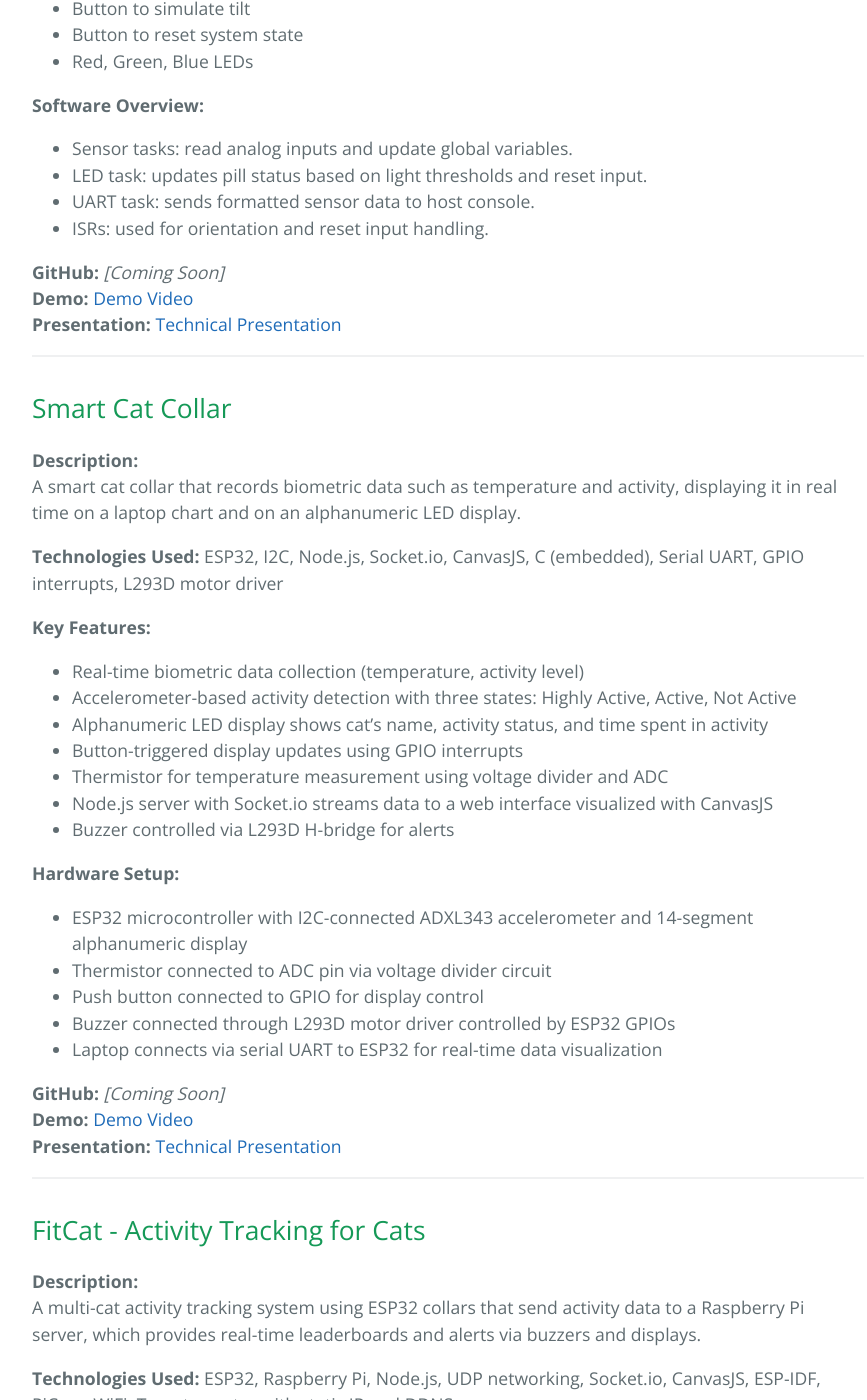
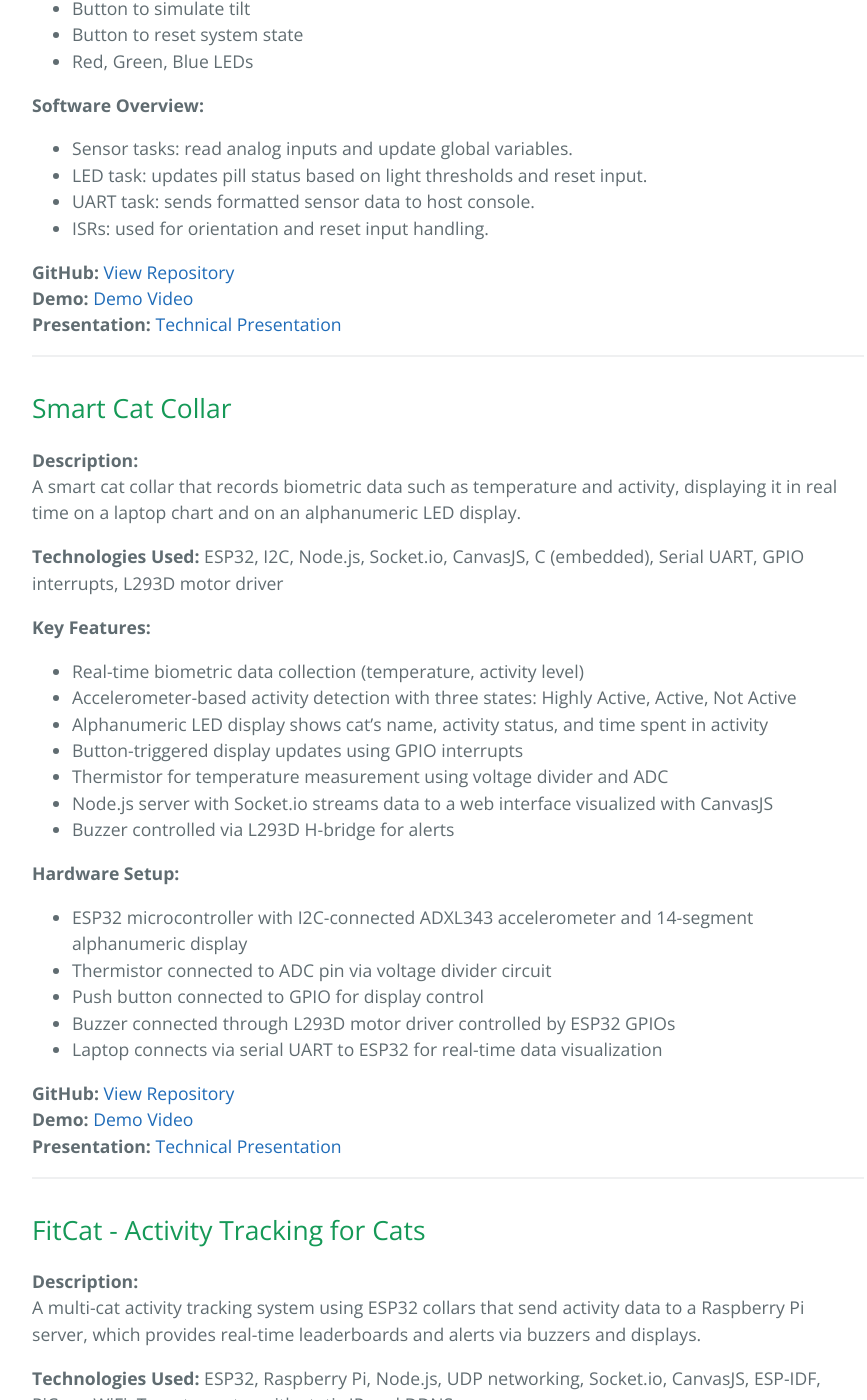
Before and after one commit to cpalencica/cpalencica.github.io, a Jekyll site: the page built from projects/embedded/index.md, in a window 1280 px wide and 1400 px high, scrolled down 2700 px. Shown: the whole window, without its empty margins (192-1059 px from the left). Built offline with Jekyll 4.4.1, drawn with Linux system fonts in a browser that asks for light colours; a style sheet for code colours, icons or effects is not loaded; the repository's description, which GitHub fills in, is left out; some of the changed text lies outside the part shown.

Commit message:
added github links

```diff
--- a/projects/embedded/index.md
+++ b/projects/embedded/index.md
@@ -93,7 +93,7 @@ The Smart Pill is an embedded system designed to monitor temperature, light, bat
 - UART task: sends formatted sensor data to host console.
 - ISRs: used for orientation and reset input handling.
 
-**GitHub:** *[Coming Soon]*
+**GitHub:** [View Repository](https://github.com/cpalencica/SmartPill)
 **Demo:** [Demo Video](https://drive.google.com/file/d/1Q0cmgKvMJzyynExxrp9cXvPJPhaWtwVe/view?usp=drive_link)
 **Presentation:** [Technical Presentation](https://drive.google.com/file/d/1WAg6dNmaZUGKDJ7yxstegLMrAWHKJhu-/view?usp=sharing)
 
@@ -125,7 +125,7 @@ A smart cat collar that records biometric data such as temperature and activity,
 - Buzzer connected through L293D motor driver controlled by ESP32 GPIOs
 - Laptop connects via serial UART to ESP32 for real-time data visualization
 
-**GitHub:** *[Coming Soon]*
+**GitHub:** [View Repository](https://github.com/cpalencica/SmartCatCollar)
 **Demo:** [Demo Video](https://drive.google.com/file/d/1fDqN_OaTaeUsbGNRtM6CE7A8nKshv5VA/view?usp=sharing)
 **Presentation:** [Technical Presentation](https://drive.google.com/file/d/1aFpp11RI6BVutXHhoSuAp_-T2tGB8Q2R/view?usp=drive_link)
 
@@ -153,7 +153,7 @@ A multi-cat activity tracking system using ESP32 collars that send activity data
 - Router configured with SSID "Group_5" and password "smartsys," with static IP assignments and DDNS
 - Laptop accesses the web dashboard and PiCam feed via network
 
-**GitHub:** *[Coming Soon]*
+**GitHub:** [View Repository](https://github.com/cpalencica/CatTracker)
 **Demo:** [Demo Video](https://drive.google.com/file/d/1SprtTMUCdMtvfq51NJBhopZzlKO2zs8R/view)
 **Presentation:** [Technical Presentation](https://drive.google.com/file/d/1j2x-MTZJ48Ol8Pv8gB4jjld8CJDgwwId/view?usp=drive_link)
 
@@ -182,7 +182,7 @@ Implemented a network of ESP32 fobs that form a P2P UDP mesh and elect a leader
 - Leader indication LEDs (red/green)
 - Raspberry Pi running Node.js server connected via WiFi
 
-**GitHub:** *[Coming Soon]*
+**GitHub:** [View Repository](https://github.com/cpalencica/SecureVoting)
 **Demo:** [Demo Video](https://youtu.be/a0FYwbCRWlc)
 **Presentation:** [Technical Presentation](https://drive.google.com/file/d/11lCbSxFivGwoJSjbmf-UDrhI10iJ07x3/view?usp=drive_link)
 
@@ -211,7 +211,7 @@ Built a simple wheeled robot capable of navigating an indoor course defined by w
 - Motors driven via H-bridge with PWM and GPIO control
 - Optitrack system for precise indoor position and orientation tracking
 
-**GitHub:** *[Coming Soon]*
+**GitHub:** [View Repository](https://github.com/cpalencica/SelfDrivingRobot)
 **Demo:** [Demo Video](https://drive.google.com/file/d/1pCS9vckuFYlIf6aCmPLMsRiZipL1e3xR/view?usp=drive_link)
 
 
```
